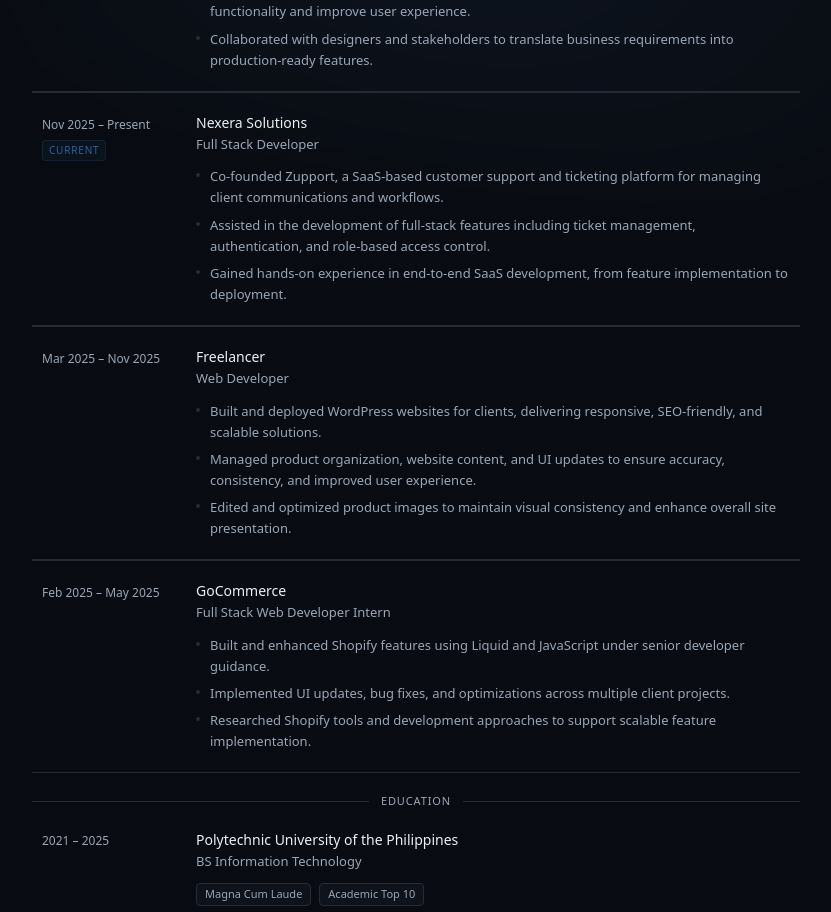
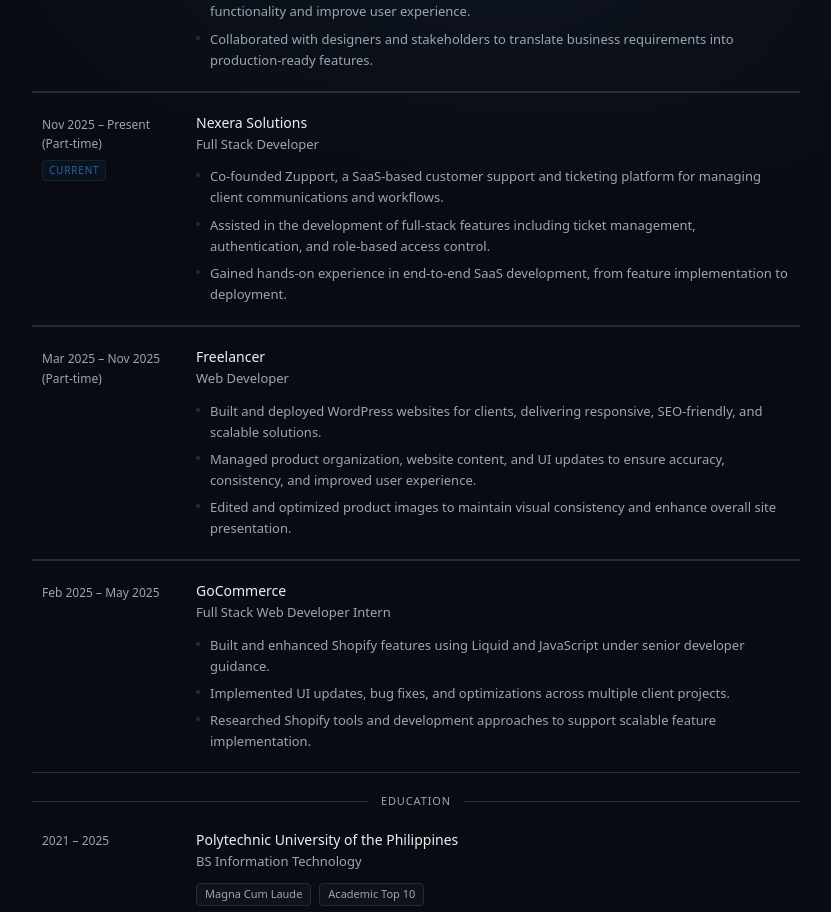
Before and after one commit to RyanPalomo/ryan-portfolio, a Next.js app: page /about in a window 1280 px wide. Shown: the part 1126-2038 px from the top of the page, without its empty margins (224-1055 px from the left). Built offline with nearby package versions, Linux system fonts and the light colour scheme.

Commit message:
expi updated

```diff
--- a/components/sections/experience.tsx
+++ b/components/sections/experience.tsx
@@ -16,7 +16,7 @@
   {
     company: "Nexera Solutions",
     role: "Full Stack Developer",
-    period: "Nov 2025 – Present",
+    period: "Nov 2025 – Present (Part-time)",
     current: true,
     bullets: [
       "Co-founded Zupport, a SaaS-based customer support and ticketing platform for managing client communications and workflows.",
@@ -27,7 +27,7 @@
   {
     company: "Freelancer",
     role: "Web Developer",
-    period: "Mar 2025 – Nov 2025",
+    period: "Mar 2025 – Nov 2025 (Part-time)",
     current: false,
     bullets: [
       "Built and deployed WordPress websites for clients, delivering responsive, SEO-friendly, and scalable solutions.",
```
